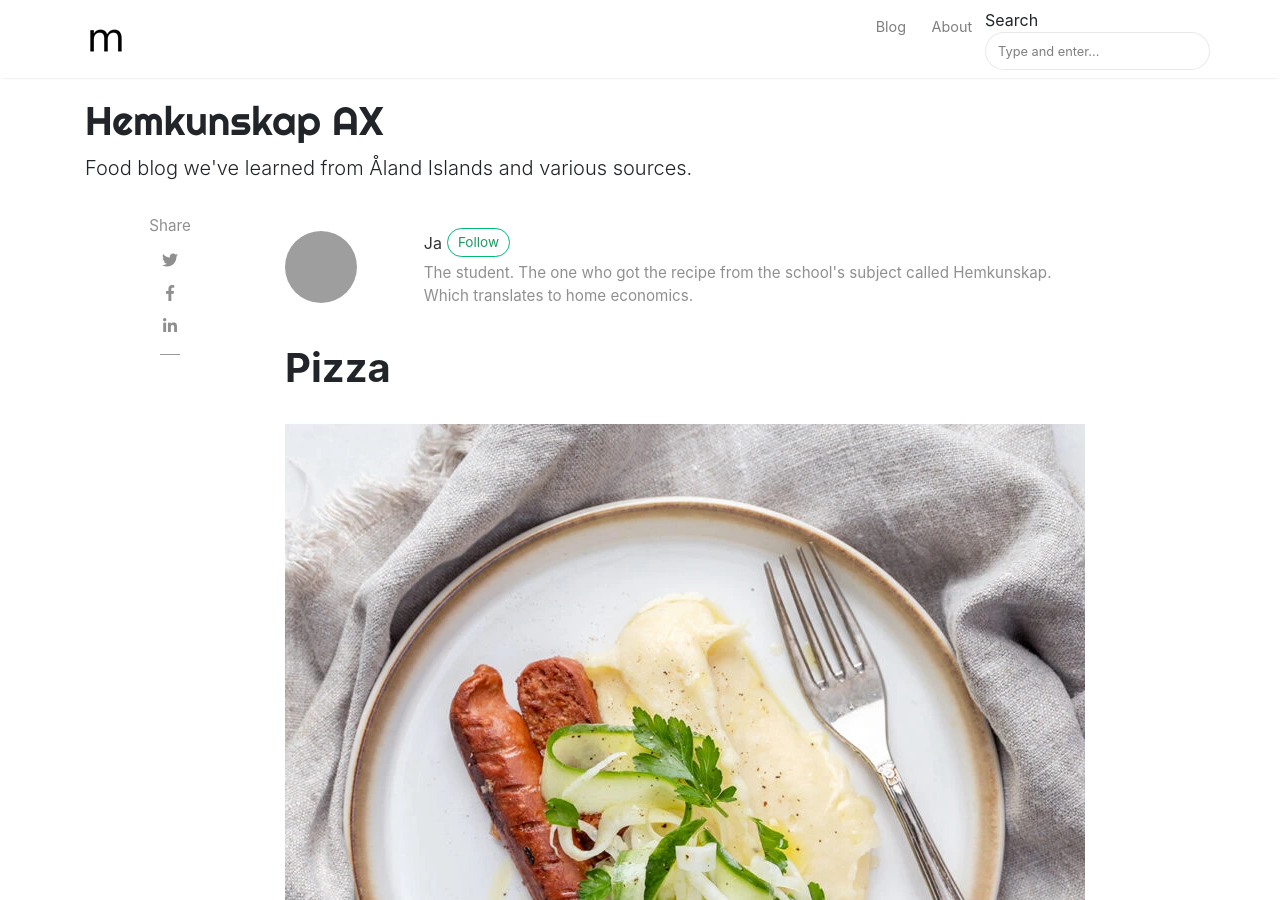
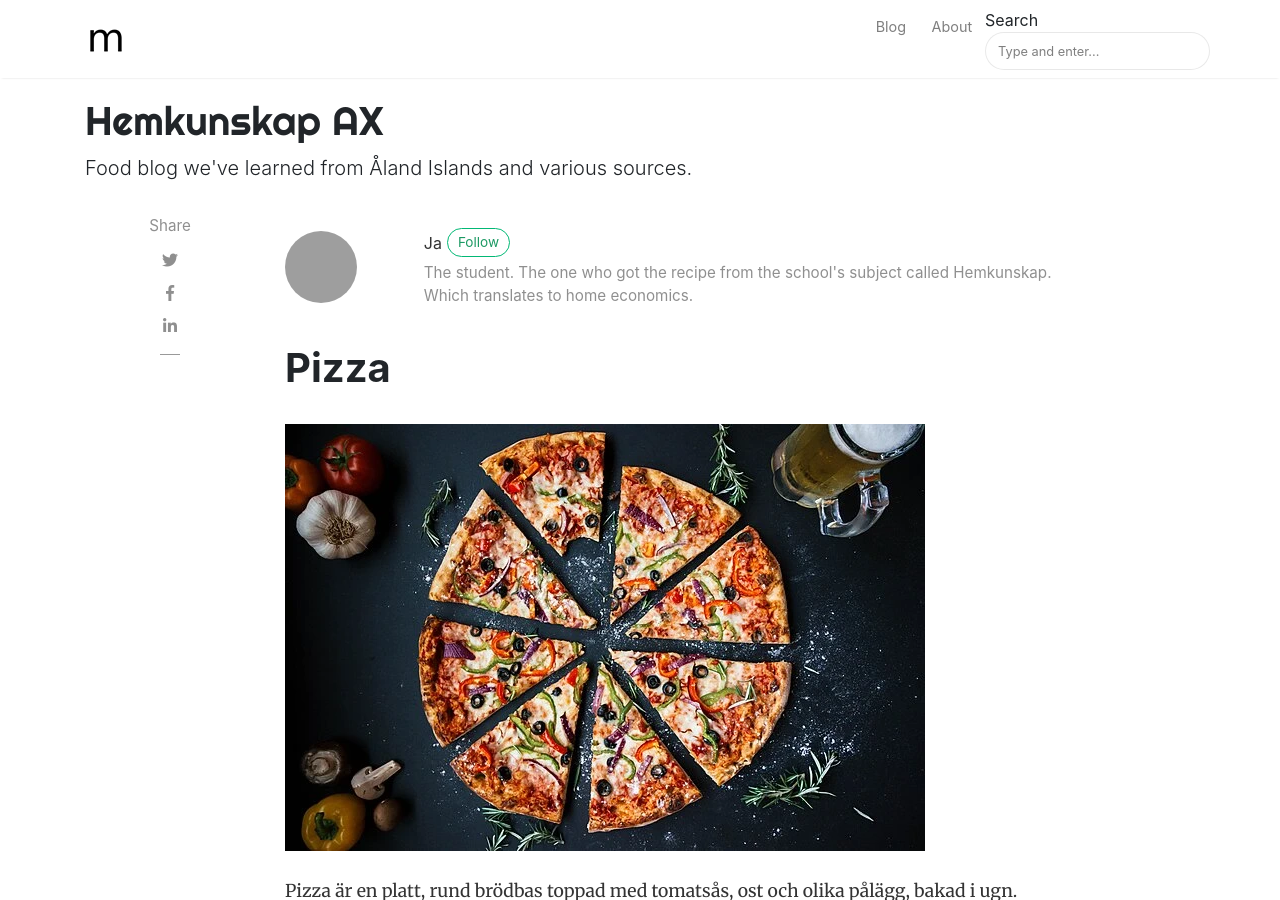
Before and after one commit to hmenorjr/hemkunskap-ax, a Jekyll site: the page built from _posts/2024-11-10-pizza.md, in a window 1280 px wide and 900 px high. Built offline with Jekyll 4.4.1, drawn with Linux system fonts in a browser that asks for light colours; nearby versions of some CDN libraries; grey boxes are pictures that could not be loaded.

Commit message:
Update pizza blog

```diff
--- a/_posts/2024-11-10-pizza.md
+++ b/_posts/2024-11-10-pizza.md
@@ -4,7 +4,7 @@ title:  "Pizza"
 author: ja
 categories: [ Cooking ]
 tags: [ swedish, svenska, italian ]
-image: assets/images/posts/ugnskorv-med-potatismos.webp
+image: assets/images/posts/pizza-by-igorovsyannykov.webp
 description: "Pizza är en platt, rund brödbas toppad med tomatsås, ost och olika pålägg, bakad i ugn."
 featured: true
 ---
```
Also changed, not shown: assets/images/posts/pizza-by-igorovsyannykov.webp (added).
